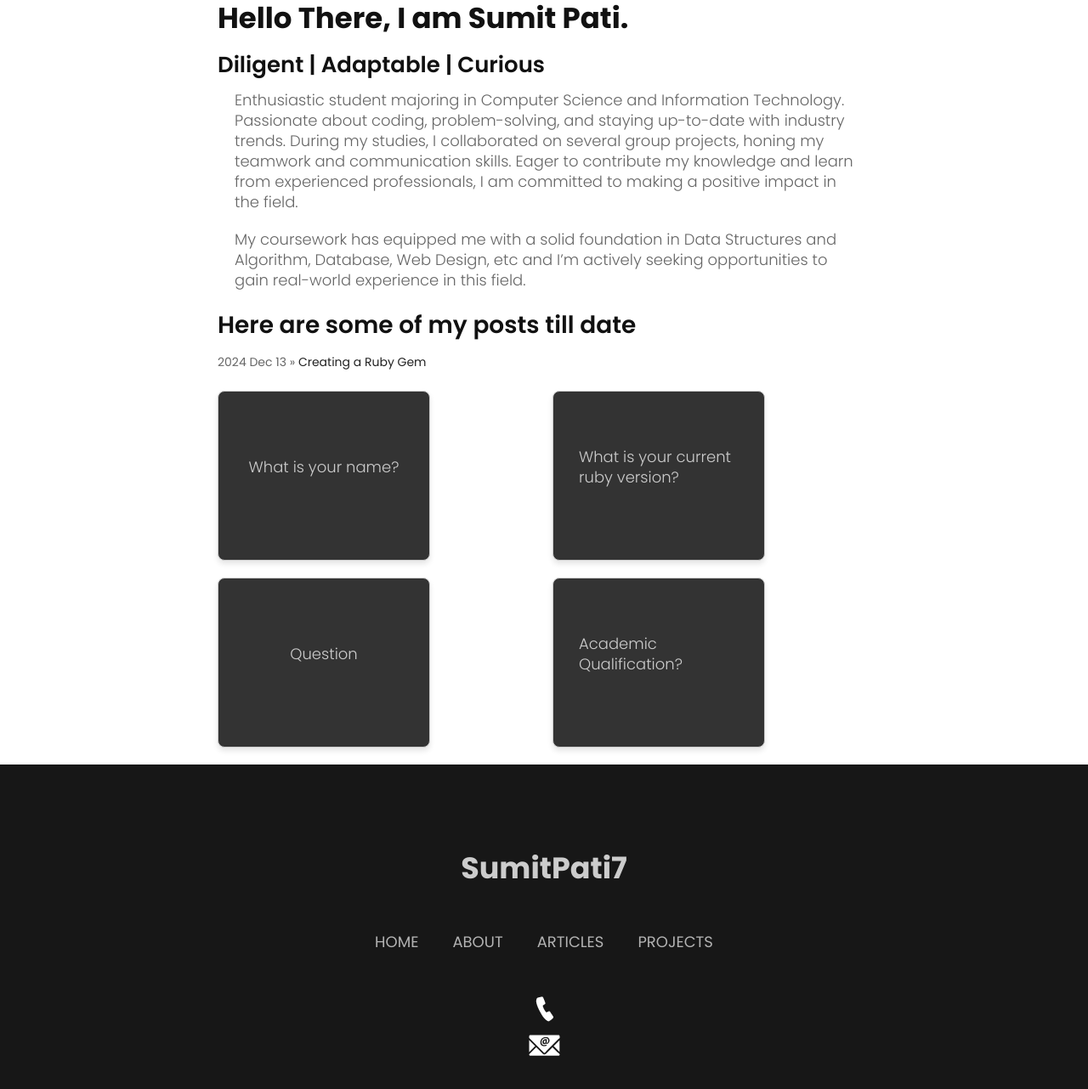
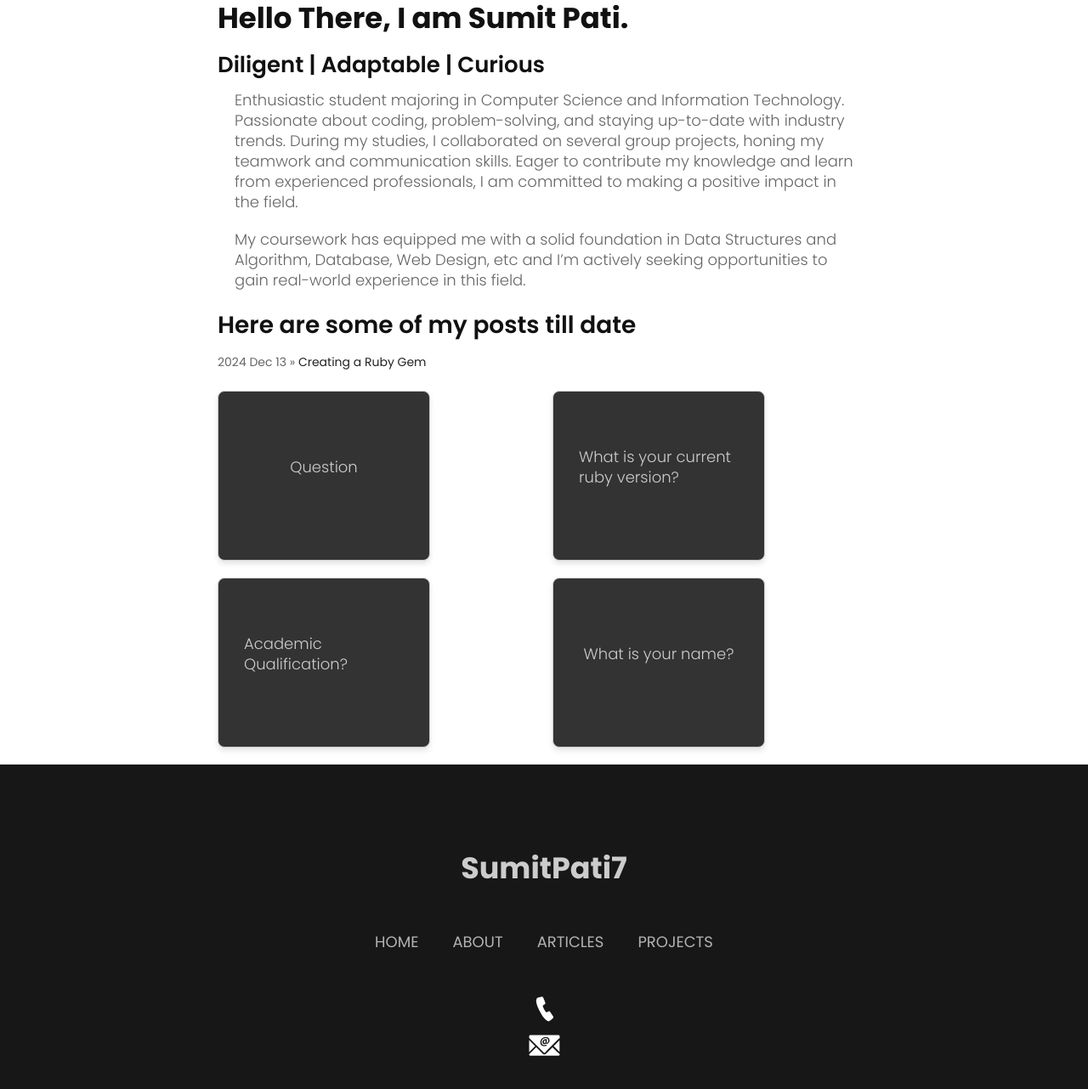
Before and after one commit to sumitpati7/blog, a Jekyll site: the page built from index.md, in a window 1280 px wide, cut to the strip 83-1384 px from the top of the page. Shown: the top 1282 px of the strip at 85% size. Built offline with Jekyll 4.4.1, drawn with Linux system fonts in a browser that asks for light colours; nearby versions of some CDN libraries; some web fonts are replaced; comment, search, counter and statistics services are not loaded.

Commit message:
auto commit

```diff
--- a/index.md
+++ b/index.md
@@ -2,17 +2,17 @@
 layout: default
 title: SumitPati7
 flashcards:
-  - question: What is your name?
-    answer: My name is **Sumit Pati**.
+  - question: Question
+    answer: Answer
 
   - question: What is your current ruby version?
     answer: 3\.3.4
 
-  - question: Question
-    answer: Answer
-
   - question: Academic Qualification?
     answer: Bachelor in CSIT
+
+  - question: What is your name?
+    answer: My name is **Sumit Pati**.
 
 ---
 # Hello There, I am Sumit Pati.
```
